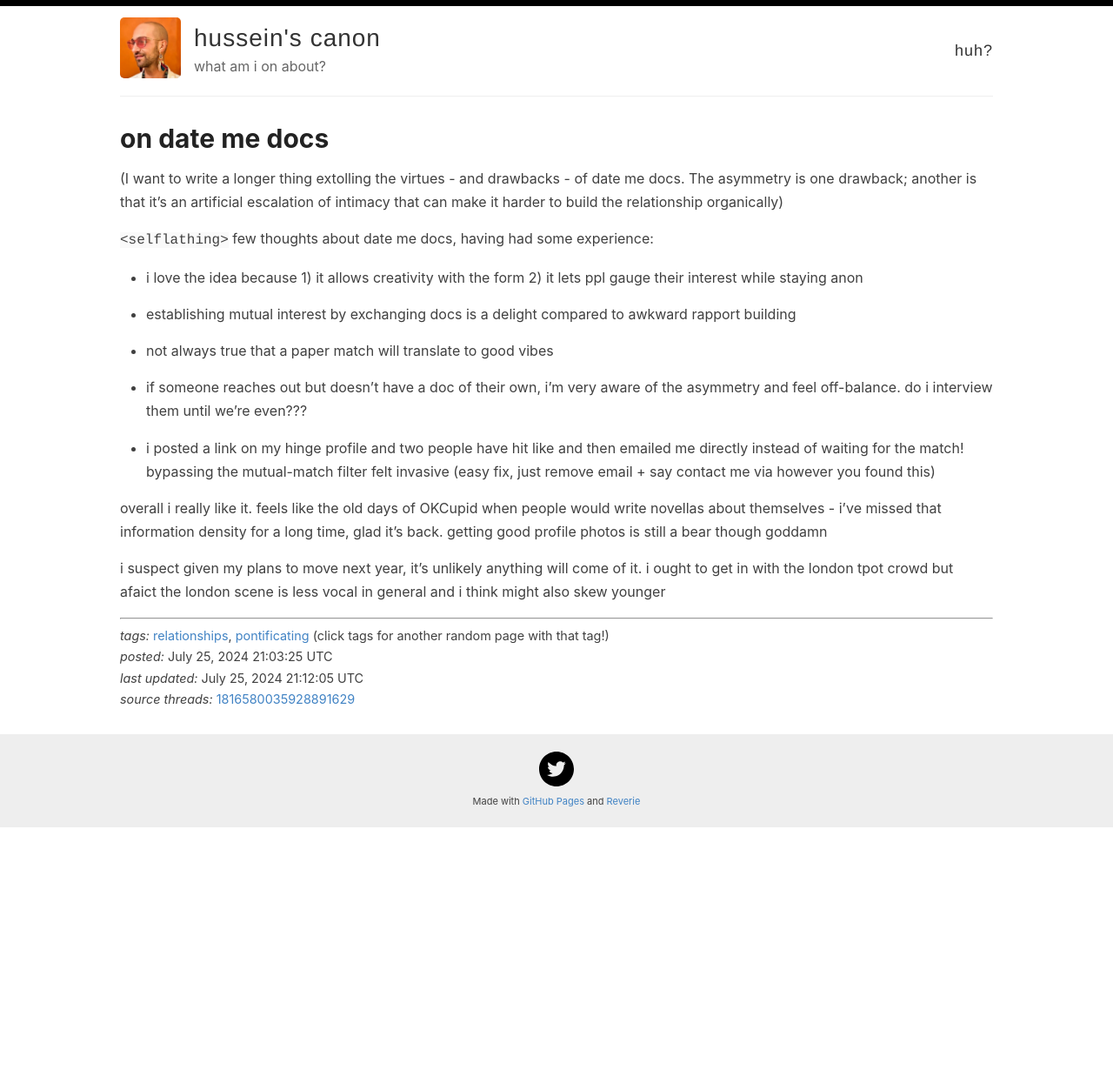
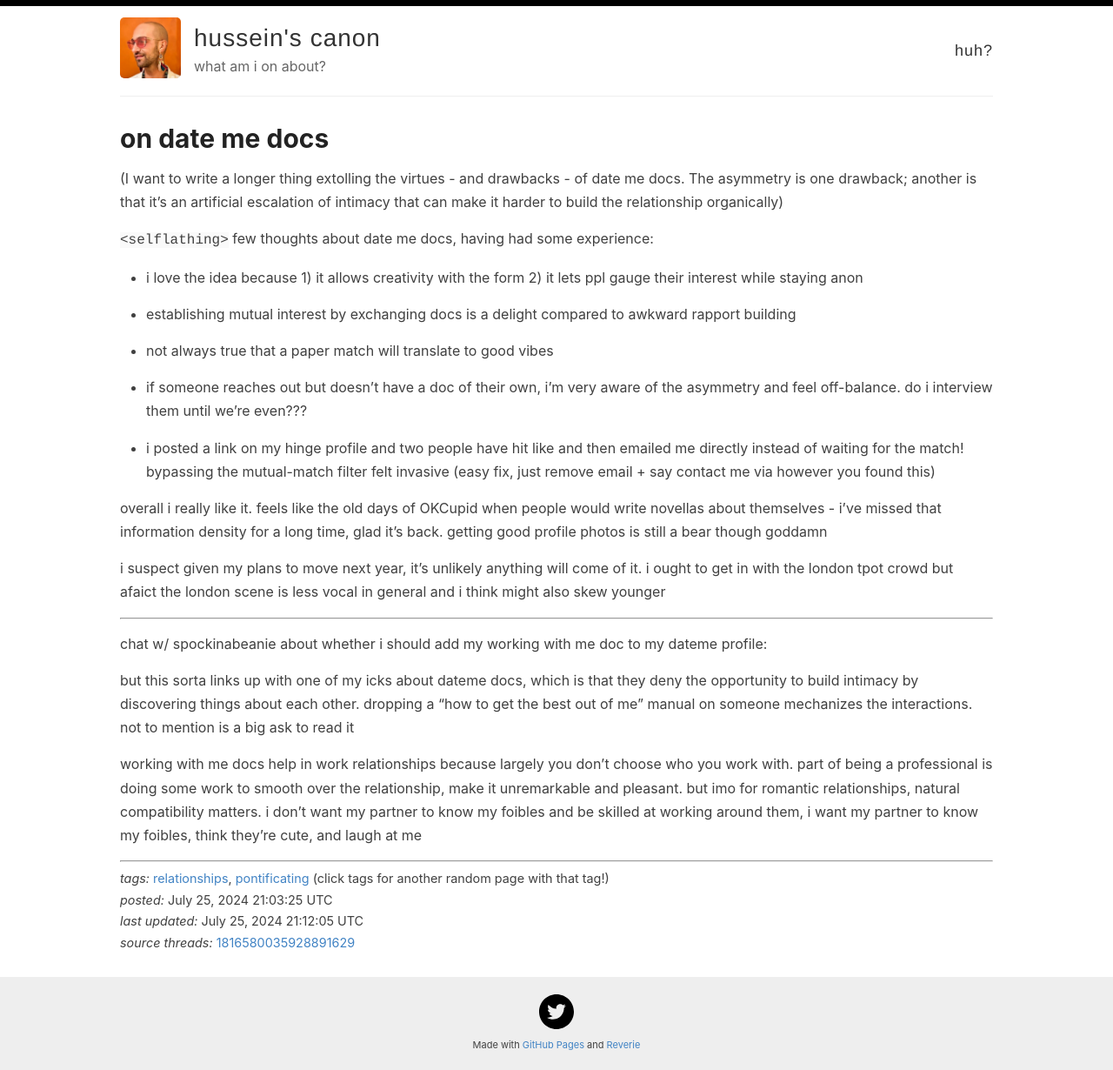
Before and after one commit to helgridly/canonize, a Jekyll site: the page built from drafts/date-me-docs.md, in a window 1280 px wide. Shown: the whole page at 87% size. Built offline with Jekyll 4.4.1, drawn with Linux system fonts in a browser that asks for light colours; before the commit the page ends 951 px from its top, so only the background shows below that.

Commit message:
more from a DM on date me docs

```diff
--- a/drafts/date-me-docs.md
+++ b/drafts/date-me-docs.md
@@ -3,7 +3,7 @@ layout: canon
 title: on date me docs
 creation_date: 2024-07-25 21:03:25+00:00
 last_updated: 2024-07-25 21:12:05+00:00
-mentions: []
+mentions: ['spockinabeanie']
 tags: ['relationships', 'pontificating']
 sources: ['1816580035928891629']
 ---
@@ -23,3 +23,11 @@ sources: ['1816580035928891629']
 overall i really like it. feels like the old days of OKCupid when people would write novellas about themselves - i've missed that information density for a long time, glad it's back. getting good profile photos is still a bear though goddamn
 
 i suspect given my plans to move next year, it's unlikely anything will come of it. i ought to get in with the london tpot crowd but afaict the london scene is less vocal in general and i think might also skew younger
+
+---
+
+chat w/ spockinabeanie about whether i should add my working with me doc to my dateme profile:
+
+but this sorta links up with one of my icks about dateme docs, which is that they deny the opportunity to build intimacy by discovering things about each other. dropping a "how to get the best out of me" manual on someone mechanizes the interactions. not to mention is a big ask to read it
+
+working with me docs help in work relationships because largely you don't choose who you work with. part of being a professional is doing some work to smooth over the relationship, make it unremarkable and pleasant. but imo for romantic relationships, natural compatibility matters. i don't want my partner to know my foibles and be skilled at working around them, i want my partner to know my foibles, think they're cute, and laugh at me
```
